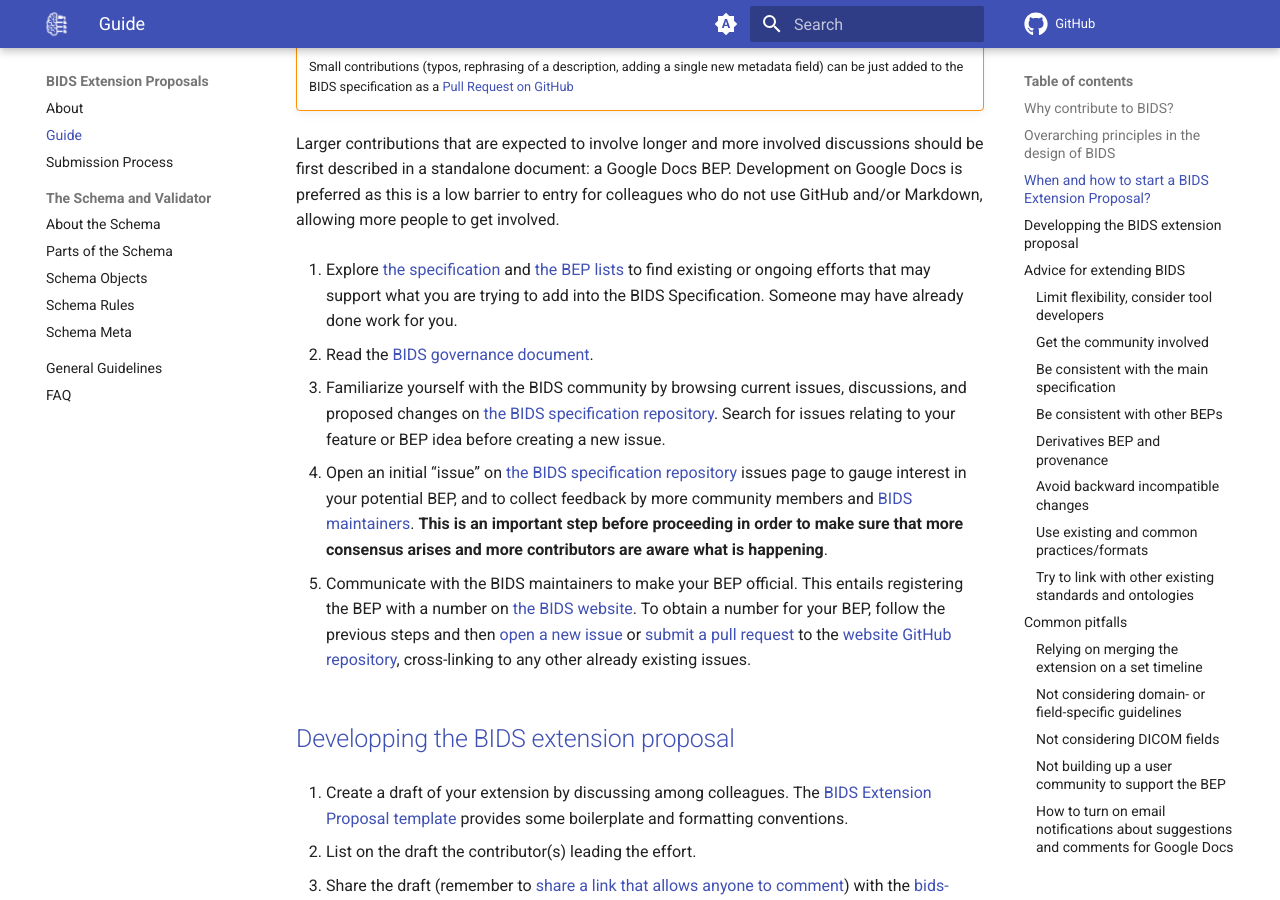
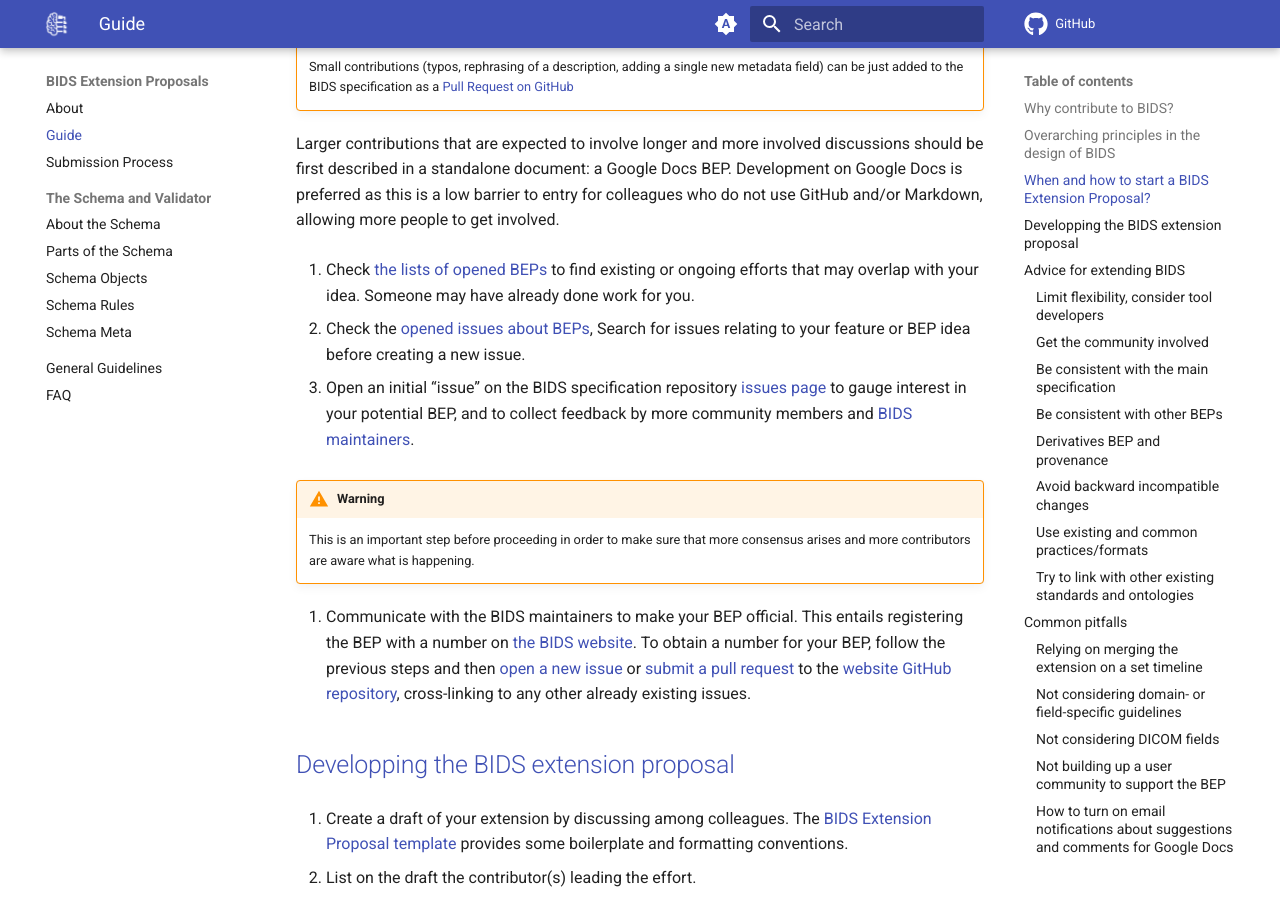
Before and after one commit to bids-standard/bids-extensions, an MkDocs documentation site: the page built from docs/guide.md, in a window 1280 px wide and 900 px high, scrolled down 1058 px. Built offline with MkDocs 1.6.1 and Material for MkDocs 9.7.7, drawn with Linux system fonts in a browser that asks for light colours; comment, search, counter and statistics services are not loaded.

```diff
--- a/docs/guide.md
+++ b/docs/guide.md
@@ -53,27 +53,24 @@ Development on Google Docs is preferred as this is a low barrier to entry
 for colleagues who do not use GitHub and/or Markdown,
 allowing more people to get involved.
 
-1. Explore [the specification](bids-specification.readthedocs.io)
-   and [the BEP lists](https://bids.neuroimaging.io/get_involved.html#extending-the-bids-specification)
-   to find existing or ongoing efforts
-   that may support what you are trying to add into the BIDS Specification.
+1. Check [the lists of opened BEPs](https://bids.neuroimaging.io/get_involved.html#extending-the-bids-specification)
+   to find existing or ongoing efforts that may overlap with your idea.
    Someone may have already done work for you.
 
-1. Read the [BIDS governance document](https://bids.neuroimaging.io/governance.html).
-
-1. Familiarize yourself with the BIDS community by browsing current issues,
-   discussions, and proposed changes on
-   [the BIDS specification repository].
+1. Check the [opened issues about BEPs](https://github.com/bids-standard/bids-specification/issues?q=is%3Aissue+is%3Aopen+label%3ABEP),
    Search for issues relating to your feature or BEP idea
    before creating a new issue.
 
 1. Open an initial “issue” on
-   [the BIDS specification repository] issues page
+   the BIDS specification repository [issues page]
    to gauge interest in your potential BEP, and to collect
    feedback by more community members and
    [BIDS maintainers](https://github.com/bids-standard/bids-specification/blob/master/DECISION-MAKING.md#maintainers-group).
-   **This is an important step before proceeding in order to make sure that
-   more consensus arises and more contributors are aware what is happening**.
+
+!!! warning
+
+    This is an important step before proceeding in order to make sure that
+    more consensus arises and more contributors are aware what is happening.
 
 1. Communicate with the BIDS maintainers to make your BEP official.
   This entails registering the BEP with a number on
```
Also changed, not shown: other parts of docs/guide.md (+8 -0 lines).
